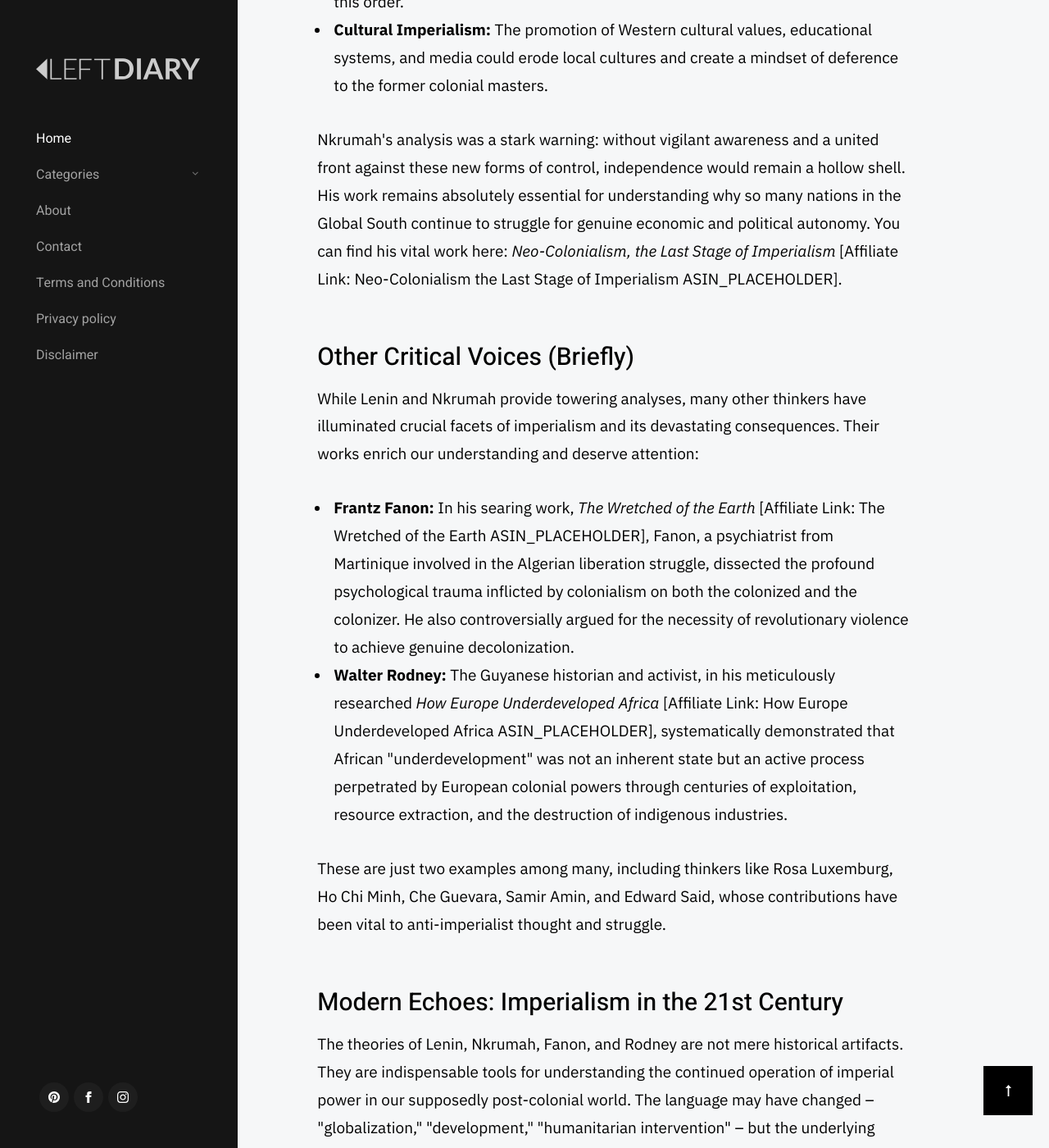
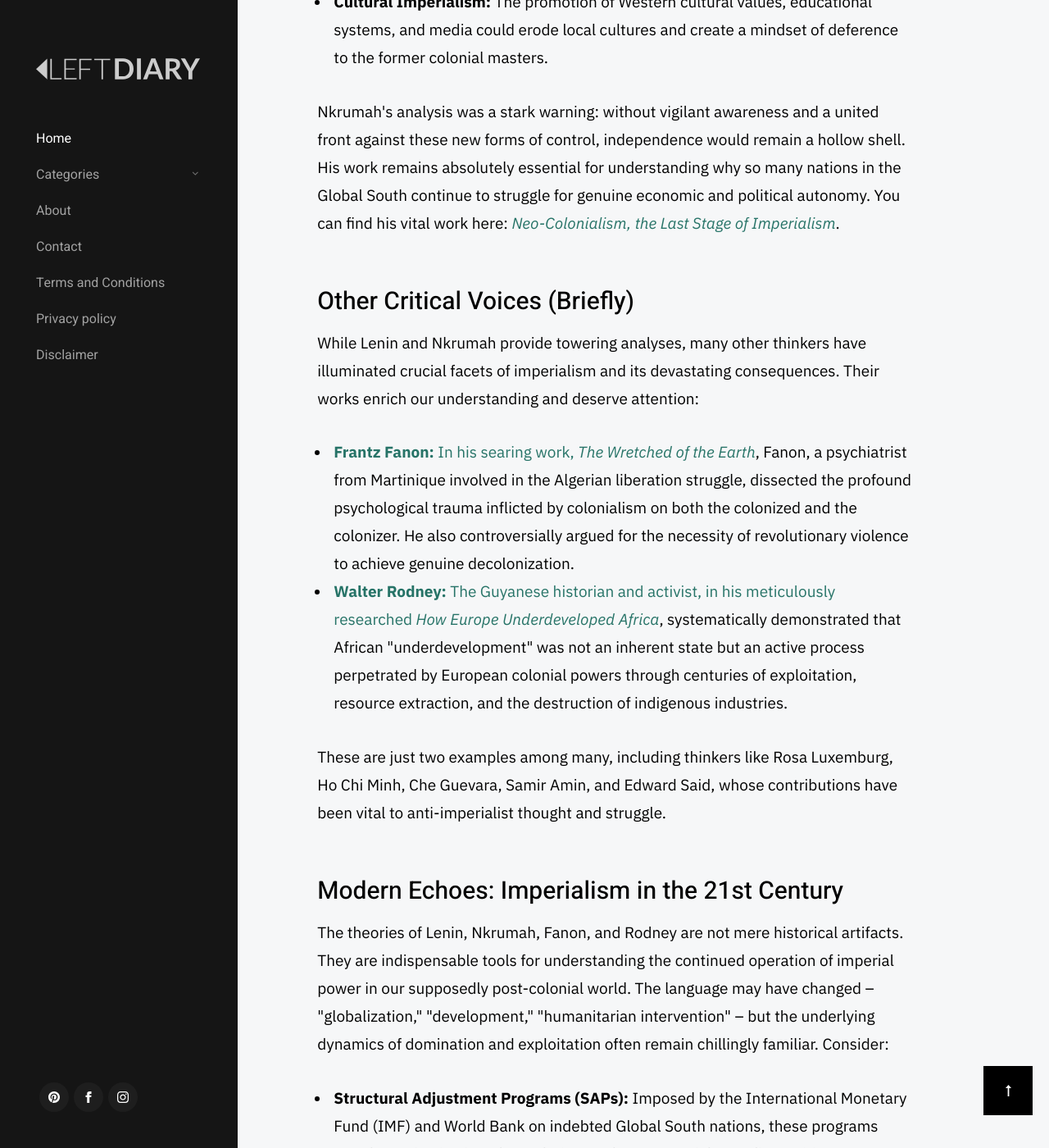
Before and after one commit to ajejey/leftdiary, a Jekyll site: the page built from _posts/2024-06-10-understanding-imperialism.html, in a window 1280 px wide and 1400 px high, scrolled down 3119 px. Shown: the whole window at 82% size. Built offline with Jekyll 4.4.1, drawn with Linux system fonts in a browser that asks for light colours; some of the changed text lies outside the part shown.

Commit message:
Fix: Correct affiliate link formatting in imperialism post
This commit updates the "Echoes of Empire: Understanding Modern Imperialism Through Classic Leftist Texts" blog post (_posts/2024-06-10-understanding-imperialism.html).

The formatting of the Amazon affiliate links has been corrected so that the book title and author (where applicable) serve as the clickable anchor text, rather than displaying the bare URL. This improves readability and your experience.

```diff
--- a/_posts/2024-06-10-federici-caliban-witch.html
+++ b/_posts/2024-06-10-federici-caliban-witch.html
@@ -67,7 +67,7 @@ description: "A critical look at Silvia Federici's 'Caliban and the Witch,' expl
 <ul>
     <li><strong>Essential Reading:</strong> <em>Caliban and the Witch: Women, the Body and Primitive Accumulation</em> by Silvia Federici [Affiliate Link: Caliban and the Witch ASIN_PLACEHOLDER]</li>
     <li>For further exploration of eco-feminist themes and critiques of capitalist patriarchy, consider works like Maria Mies' <em>Patriarchy and Accumulation on a World Scale</em> [Affiliate Link: OTHER_FEMINIST_BOOK_ASIN_PLACEHOLDER] or contemporary eco-feminist authors.</li>
-    <li>Explore more foundational feminist texts: <a href="/_posts/2023-02-15-Beginner-Feminist-Books.html">Beginner Feminist Books</a></li>
-    <li>On the concept of accumulation and ideology within capitalism: <a href="/_posts/2024-06-10-marx-false-consciousness.html">Unmasking the Matrix: Marx, Engels, and 'False Consciousness'</a></li>
+    <li>Explore more foundational feminist texts: <a href="/beginner-feminist-books">Beginner Feminist Books</a></li>
+    <li>On the concept of accumulation and ideology within capitalism: <a href="/marx-engels-false-consciousness">Unmasking the Matrix: Marx, Engels, and 'False Consciousness'</a></li>
     <li>Delve into related categories: <a href="/category/feminism">Feminism</a>, <a href="/category/capitalism">Capitalism</a>, <a href="/category/history">History</a>, <a href="/category/theory">Theory</a></li>
 </ul>
--- a/_posts/2024-06-10-graeber-bullshit-jobs.html
+++ b/_posts/2024-06-10-graeber-bullshit-jobs.html
@@ -66,7 +66,7 @@ description: "An exploration of David Graeber's concept of 'bullshit jobs' – m
 <ul>
     <li>Read the book: <em>Bullshit Jobs: A Theory</em> by David Graeber [Affiliate Link: Bullshit Jobs by David Graeber ASIN_PLACEHOLDER]</li>
     <li>Explore another foundational work by Graeber: <em>Debt: The First 5,000 Years</em> [Affiliate Link: Debt by David Graeber ASIN_PLACEHOLDER]</li>
-    <li>Read our previous post on David Graeber: <a href="/_posts/2023-02-05-Graeber.html">David Graeber: Anthropologist, Anarchist, Anti-Capitalist</a></li>
+    <li>Read our previous post on David Graeber: <a href="/summary-of-bullshit-jobs-david-graeber">David Graeber: Anthropologist, Anarchist, Anti-Capitalist</a></li>
     <li>Explore more on this topic: <a href="/category/capitalism">Capitalism</a></li>
-    <li>For more introductory texts: <a href="/_posts/2020-06-17-Beginner-leftist-books.html">Beginner Leftist Books</a></li>
+    <li>For more introductory texts: <a href="/beginner-leftist-books">Beginner Leftist Books</a></li>
 </ul>
--- a/_posts/2024-06-10-roy-capitalism-ghost-story.html
+++ b/_posts/2024-06-10-roy-capitalism-ghost-story.html
@@ -56,8 +56,8 @@ description: "An exploration of Arundhati Roy's powerful critique of modern capi
     <li><strong>Essential Reading:</strong> <em>Capitalism: A Ghost Story</em> by Arundhati Roy [Affiliate Link: Capitalism A Ghost Story ASIN_PLACEHOLDER]</li>
     <li>Delve deeper with Roy's fiction: <em>The God of Small Things</em> [Affiliate Link: The God of Small Things ASIN_PLACEHOLDER]</li>
     <li>Explore her other powerful essays: Collections like <em>My Seditious Heart</em> or <em>Walking with the Comrades</em>.</li>
-    <li>Read our previous post on Arundhati Roy: <a href="/_posts/2020-03-27-Roy.html">Arundhati Roy: The Doctor and the Saint and Other Essays</a></li>
+    <li>Read our previous post on Arundhati Roy: <a href="/Summary-Capitalism-a-ghost-story">Arundhati Roy: The Doctor and the Saint and Other Essays</a></li>
     <li>Explore relevant themes: <a href="/category/capitalism">Capitalism</a>, <a href="/category/neoliberalism">Neoliberalism</a>, <a href="/category/social-justice">Social Justice</a></li>
-    <li>For another critical perspective on contemporary issues: <a href="/_posts/2024-06-10-graeber-bullshit-jobs.html">Beyond the Grind: David Graeber's 'Bullshit Jobs'</a></li>
-    <li>For more introductory texts: <a href="/_posts/2020-06-17-Beginner-leftist-books.html">Beginner Leftist Books</a></li>
+    <li>For another critical perspective on contemporary issues: <a href="/graeber-bullshit-jobs-summary">Beyond the Grind: David Graeber's 'Bullshit Jobs'</a></li>
+    <li>For more introductory texts: <a href="/beginner-leftist-books">Beginner Leftist Books</a></li>
 </ul>
--- a/_posts/2024-06-10-understanding-imperialism.html
+++ b/_posts/2024-06-10-understanding-imperialism.html
@@ -26,7 +26,7 @@ description: "An introduction to classic leftist theories of imperialism (Lenin,
     <li><strong>The Division of the World:</strong> This drive for markets, resources, and investment opportunities led to the territorial division of the entire world among the major capitalist powers. The "scramble for Africa" was a prime example.</li>
     <li><strong>Inter-Imperialist Rivalry:</strong> Once the world was divided, competition among these imperialist powers for re-division and control would inevitably lead to conflict and war – a stark explanation for World War I.</li>
 </ul>
-<p>Lenin's work showed that imperialism wasn't just a policy choice but an inherent structural feature of advanced capitalism, a system driven by an insatiable need for expansion and profit. You can find the text here: <em>Imperialism, the Highest Stage of Capitalism</em> [Affiliate Link: Imperialism the Highest Stage of Capitalism ASIN_PLACEHOLDER].</p>
+<p>Lenin's work showed that imperialism wasn't just a policy choice but an inherent structural feature of advanced capitalism, a system driven by an insatiable need for expansion and profit. You can find the text here: <a href="https://amzn.to/45SBdGz"><em>Imperialism, the Highest Stage of Capitalism</em></a>.</p>
 
 <h2>The Shift to Neo-Colonialism: Same Game, New Rules</h2>
 
@@ -41,14 +41,14 @@ description: "An introduction to classic leftist theories of imperialism (Lenin,
     <li><strong>Puppet Regimes and Political Interference:</strong> Neo-colonial powers would often support and prop up compliant local elites who would serve foreign interests rather than those of their own people. Covert operations and even overt military interventions were used to destabilize or overthrow governments that challenged this order.</li>
     <li><strong>Cultural Imperialism:</strong> The promotion of Western cultural values, educational systems, and media could erode local cultures and create a mindset of deference to the former colonial masters.</li>
 </ul>
-<p>Nkrumah's analysis was a stark warning: without vigilant awareness and a united front against these new forms of control, independence would remain a hollow shell. His work remains absolutely essential for understanding why so many nations in the Global South continue to struggle for genuine economic and political autonomy. You can find his vital work here: <em>Neo-Colonialism, the Last Stage of Imperialism</em> [Affiliate Link: Neo-Colonialism the Last Stage of Imperialism ASIN_PLACEHOLDER].</p>
+<p>Nkrumah's analysis was a stark warning: without vigilant awareness and a united front against these new forms of control, independence would remain a hollow shell. His work remains absolutely essential for understanding why so many nations in the Global South continue to struggle for genuine economic and political autonomy. You can find his vital work here: <a href="https://amzn.to/4l9Kb6Z"><em>Neo-Colonialism, the Last Stage of Imperialism</em></a>.</p>
 
 <h2>Other Critical Voices (Briefly)</h2>
 
 <p>While Lenin and Nkrumah provide towering analyses, many other thinkers have illuminated crucial facets of imperialism and its devastating consequences. Their works enrich our understanding and deserve attention:</p>
 <ul>
-    <li><strong>Frantz Fanon:</strong> In his searing work, <em>The Wretched of the Earth</em> [Affiliate Link: The Wretched of the Earth ASIN_PLACEHOLDER], Fanon, a psychiatrist from Martinique involved in the Algerian liberation struggle, dissected the profound psychological trauma inflicted by colonialism on both the colonized and the colonizer. He also controversially argued for the necessity of revolutionary violence to achieve genuine decolonization.</li>
-    <li><strong>Walter Rodney:</strong> The Guyanese historian and activist, in his meticulously researched <em>How Europe Underdeveloped Africa</em> [Affiliate Link: How Europe Underdeveloped Africa ASIN_PLACEHOLDER], systematically demonstrated that African "underdevelopment" was not an inherent state but an active process perpetrated by European colonial powers through centuries of exploitation, resource extraction, and the destruction of indigenous industries.</li>
+    <li><a href="https://amzn.to/4jPc5UM"><strong>Frantz Fanon:</strong> In his searing work, <em>The Wretched of the Earth</em></a>, Fanon, a psychiatrist from Martinique involved in the Algerian liberation struggle, dissected the profound psychological trauma inflicted by colonialism on both the colonized and the colonizer. He also controversially argued for the necessity of revolutionary violence to achieve genuine decolonization.</li>
+    <li><a href="https://amzn.to/45m36H5"><strong>Walter Rodney:</strong> The Guyanese historian and activist, in his meticulously researched <em>How Europe Underdeveloped Africa</em></a>, systematically demonstrated that African "underdevelopment" was not an inherent state but an active process perpetrated by European colonial powers through centuries of exploitation, resource extraction, and the destruction of indigenous industries.</li>
 </ul>
 <p>These are just two examples among many, including thinkers like Rosa Luxemburg, Ho Chi Minh, Che Guevara, Samir Amin, and Edward Said, whose contributions have been vital to anti-imperialist thought and struggle.</p>
 
@@ -77,19 +77,19 @@ description: "An introduction to classic leftist theories of imperialism (Lenin,
 <ul>
     <li><strong>Key Texts Mentioned:</strong>
         <ul>
-            <li>V.I. Lenin, <em>Imperialism, the Highest Stage of Capitalism</em> [Affiliate Link: Imperialism the Highest Stage of Capitalism ASIN_PLACEHOLDER]</li>
-            <li>Kwame Nkrumah, <em>Neo-Colonialism, the Last Stage of Imperialism</em> [Affiliate Link: Neo-Colonialism the Last Stage of Imperialism ASIN_PLACEHOLDER]</li>
-            <li>Frantz Fanon, <em>The Wretched of the Earth</em> [Affiliate Link: The Wretched of the Earth ASIN_PLACEHOLDER]</li>
-            <li>Walter Rodney, <em>How Europe Underdeveloped Africa</em> [Affiliate Link: How Europe Underdeveloped Africa ASIN_PLACEHOLDER]</li>
+            <li><a href="https://amzn.to/45SBdGz">V.I. Lenin, <em>Imperialism, the Highest Stage of Capitalism</em></a></li>
+            <li><a href="https://amzn.to/4l9Kb6Z">Kwame Nkrumah, <em>Neo-Colonialism, the Last Stage of Imperialism</em></a></li>
+            <li><a href="https://amzn.to/4jPc5UM">Frantz Fanon, <em>The Wretched of the Earth</em></a></li>
+            <li><a href="https://amzn.to/45m36H5">Walter Rodney, <em>How Europe Underdeveloped Africa</em></a></li>
         </ul>
     </li>
-    <li>Explore more foundational texts: <a href="/_posts/2020-06-17-Beginner-leftist-books.html">Beginner Leftist Books</a></li>
+    <li>Explore more foundational texts: <a href="/beginner-leftist-books">Beginner Leftist Books</a></li>
     <li>For contemporary analysis of US foreign policy and imperialism:
         <ul>
-            <li><a href="/_posts/2020-04-13-Chomsky.html">Noam Chomsky: A Life of Dissent</a></li>
-            <li><a href="/_posts/2020-04-27-10must-read-chomsky.html">10 Must-Read Books by Noam Chomsky</a></li>
+            <li><a href="/Summary-Requiem-for-the-American-Dream">Noam Chomsky: A Life of Dissent</a></li>
+            <li><a href="/10-must-read-noam-chomsky-books">10 Must-Read Books by Noam Chomsky</a></li>
         </ul>
     </li>
-    <li>On the global impact of capitalism: <a href="/_posts/2024-06-10-roy-capitalism-ghost-story.html">Capitalism's Haunted House: Arundhati Roy on the Specters of Dispossession</a></li>
+    <li>On the global impact of capitalism: <a href="/roy-capitalism-ghost-story-summary">Capitalism's Haunted House: Arundhati Roy on the Specters of Dispossession</a></li>
     <li>Delve into related categories: <a href="/category/imperialism">Imperialism</a>, <a href="/category/theory">Theory</a>, <a href="/category/history">History</a>, <a href="/category/politics">Politics</a>, <a href="/category/neocolonialism">Neocolonialism</a></li>
 </ul>
```
Also changed, not shown: _posts/2024-06-10-marx-false-consciousness.html (+4 -4 lines).
